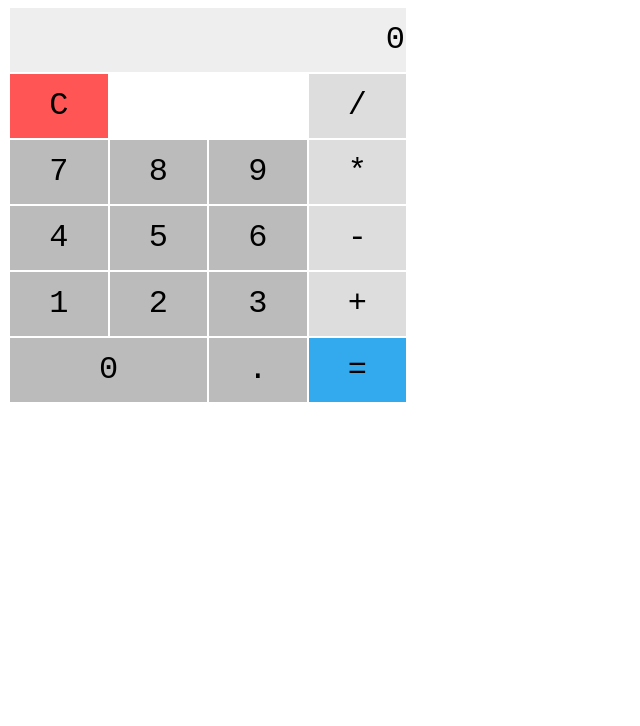
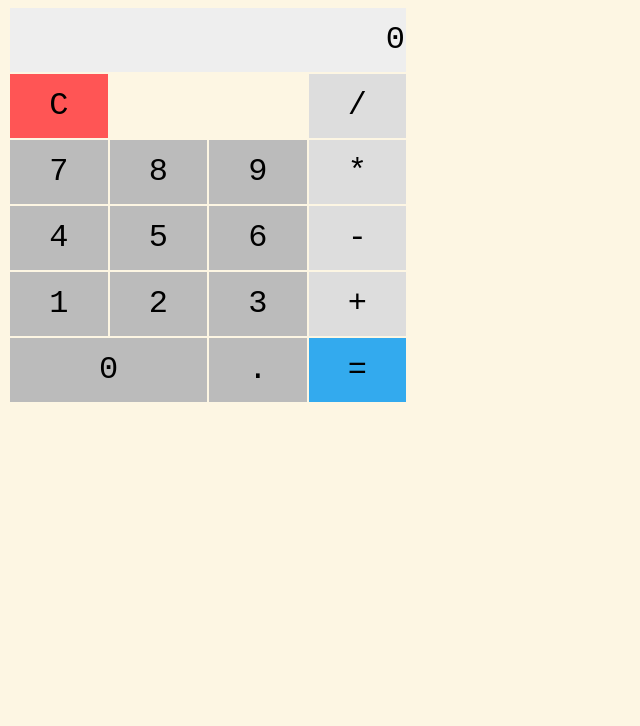
Before and after one commit to wernerphysics/physics-website, a plain HTML site: page calculator/calculator.html in a window 1280 px wide. Shown: the part 74-800 px from the top of the page, without its empty margins (0-640 px from the left). Drawn offline with Linux system fonts and the light colour scheme.

Commit message:
Minor change to test push process

```diff
--- a/calculator/calculator.css
+++ b/calculator/calculator.css
@@ -1,5 +1,6 @@
 body {
     font-family: "Courier New", monospace;
+    background-color: #fdf6e3;
 } table {
     height: 400px;
     width: 400px;
```
